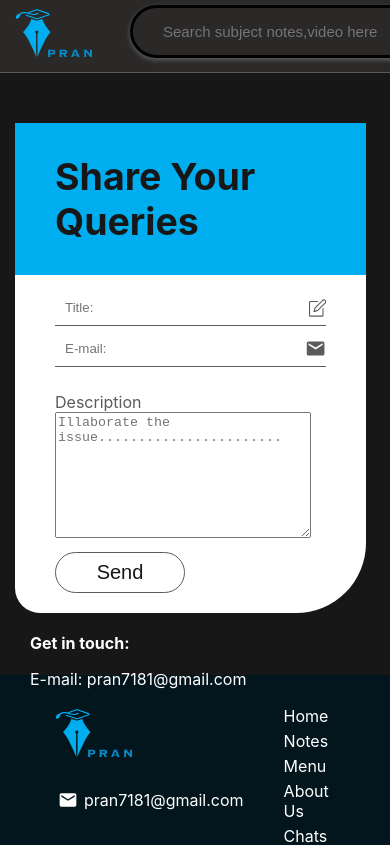
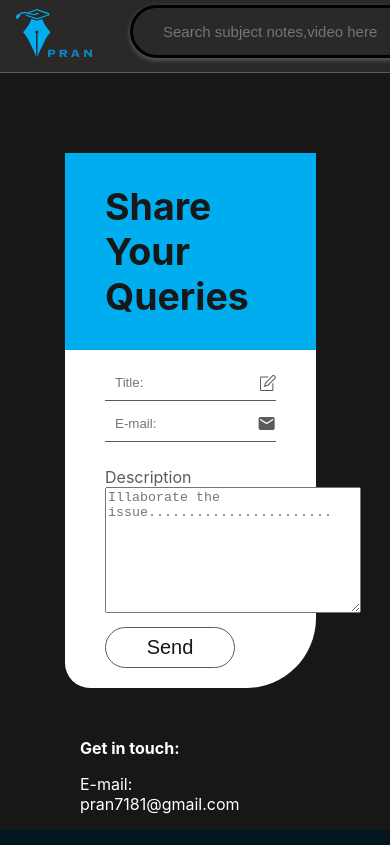
Before and after one commit to RajivRnjan/pran-frontend, a React (Create React App) app: page /ContactUs in a window 390 px wide. Shown: the top 845 px of the page. Built offline with nearby package versions, Linux system fonts and the light colour scheme.

Commit message:
dfksdjfk

```diff
--- a/src/App.css
+++ b/src/App.css
@@ -667,9 +667,7 @@ form > .login-button {
     background-color: var(--primary-text-color);
     color: var(--primary-bg-color);
     border-radius: 70px 25px;
-    position: relative;
-    top: 50px;
-    left: 70px;
+    margin: 30px 50px;
   }
   .ContactUsHeading {
     font-size: 25px;
@@ -688,9 +686,10 @@ form > .login-button {
   }
   .ContactUsDesc {
     color: var(--primary-text-color);
-    position: relative;
+    /* position: relative;
     top: 100px;
-    left: 30px;
+    left: 30px; */
+    margin: 30px 50px;
   }
   .ContactUsDesc > h4 {
     margin: 0;
@@ -728,9 +727,9 @@ form > .login-button {
   }
   .ContactUsDesc {
     padding: 20px;
-    position: relative;
+    /* position: relative;
     top: 50px;
-    left: 10px;
+    left: 10px; */
   }
 }
 @media screen and (max-width: 490px) {
```
